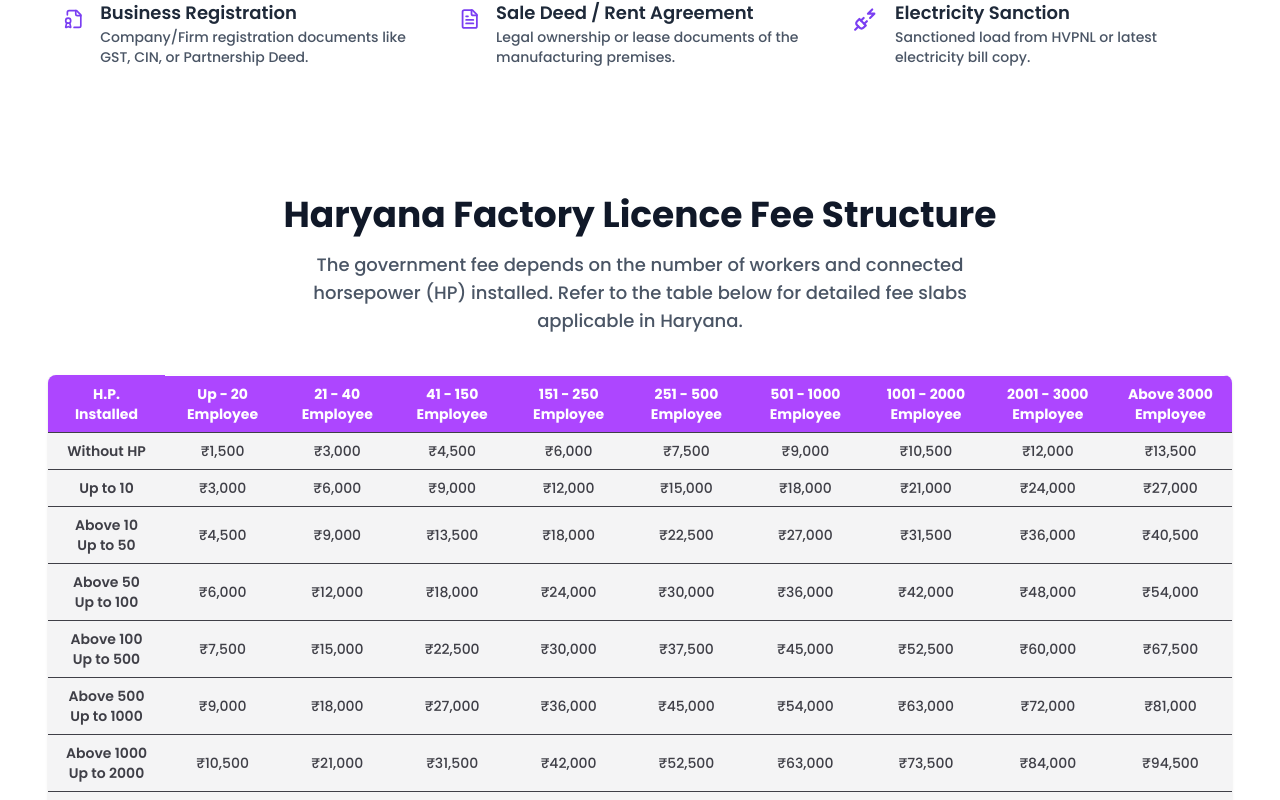
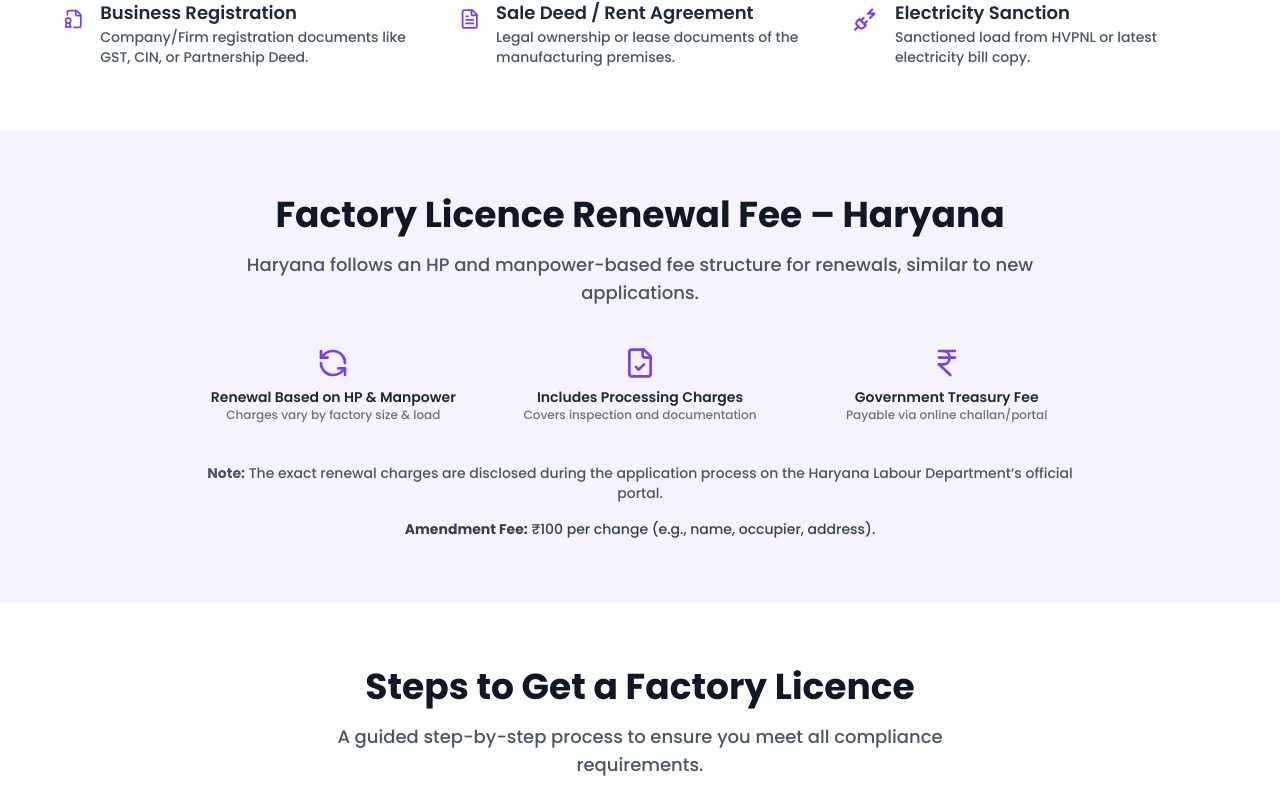
Before and after one commit to harshlawfinity/Landing-Page-Factory-Licence-Social-Media, a Next.js app: page / in a window 1280 px wide. Shown: the part 4340-5140 px from the top of the page. Built offline with nearby package versions, Linux system fonts and the light colour scheme.

Commit message:
Remove Fee Structure

```diff
--- a/src/app/page.jsx
+++ b/src/app/page.jsx
@@ -86,7 +86,7 @@ const Page = () => {
       <WhyNeedSection />
       <BenefitsSection2 />
       <DocumentsRequiredSection />
-      <FeeStructure />
+      {/* <FeeStructure /> */}
       <RenewalFeeSection />
       <FactoryLicenceStepsSection />
       <TimelineSection />
```
